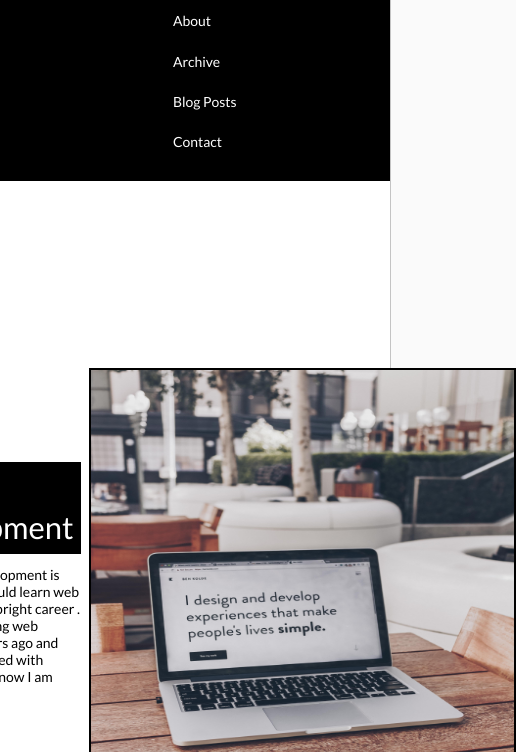
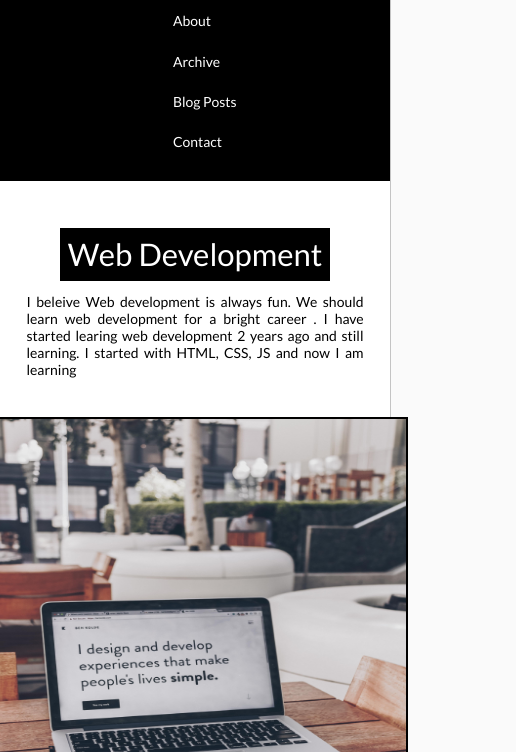
Before and after one commit to Shamim2001/blogproject01, a plain HTML site: page index.html in a window 390 px wide. Shown: the part 92-844 px from the top of the page, 516 px wide, since content can reach past the window. Drawn offline with Linux system fonts and the light colour scheme.

Commit message:
banner section ends here

```diff
--- a/assets/css/style.css
+++ b/assets/css/style.css
@@ -24,6 +24,9 @@ body{
     margin: auto;
     box-shadow: 0.1rem 0.1rem 0.1rem #c4c4c4, -0.1rem 0rem 0.1rem #c4c4c4;
 
+}
+.text-justify{
+    text-align: justify;
 }
 /* reset code and common code reset end here */
 
@@ -69,34 +72,6 @@ nav li:hover{
 }
 /* header ends here */
 
-/* responsive starts here */
-@media (max-width: 992px) {
-
-}
-@media (max-width: 768px) {
-
-}
-@media (max-width: 600px) {
-    html{
-        font-size: 48.5%;
-    }
-    header{
-        flex-direction: column;
-    }
-    nav ul{
-        padding-left: 2.5rem;
-    }
-    nav li{
-        display: block;
-        margin-right: 0;
-        margin: 1rem 0;
-    }
-}
-@media (max-width: 400px) {
-
-}
-/* responsive ends here */
-
 /* banner section starts here */
 #blog-banner-section{
     padding: 5rem 1rem;
@@ -130,3 +105,53 @@ nav li:hover{
     border: 0.3rem solid;
 }
 /* banner section ends here */
+
+/* responsive starts here */
+@media (max-width: 992px) {
+    #blog-banner-section{
+        flex-direction: column;
+    }
+    #blog-banner-section article{
+        width: 50%;
+        display: flex;
+        flex-direction: column;
+        align-items: center;
+        margin-bottom: 5rem;
+    }
+
+}
+@media (max-width: 768px) {
+    html{
+        font-size: 55.5%;
+    }
+    #blog-banner-section article{
+        width: 80%;
+    }
+}
+@media (max-width: 600px) {
+    html{
+        font-size: 48.5%;
+    }
+    header{
+        flex-direction: column;
+    }
+    nav ul{
+        padding-left: 2.5rem;
+    }
+    nav li{
+        display: block;
+        margin-right: 0;
+        margin: 1rem 0;
+    }
+
+    #blog-banner-section{
+        min-height: auto;
+    }
+    #blog-banner-section article{
+        width: 90%;
+    }
+}
+@media (max-width: 400px) {
+
+}
+/* responsive ends here */
--- a/index.html
+++ b/index.html
@@ -51,7 +51,7 @@
         <section id="blog-banner-section">
             <article>
                 <h1 class="banner-heading">Web Development</h1>
-                <p class="banner-description">
+                <p class="banner-description text-justify">
                   I beleive Web development is always fun. We should learn web development for a bright career . I have started learing web development 2 years ago and still learning. I started with HTML, CSS, JS and now I am learning
                 </p>
             </article>
```
